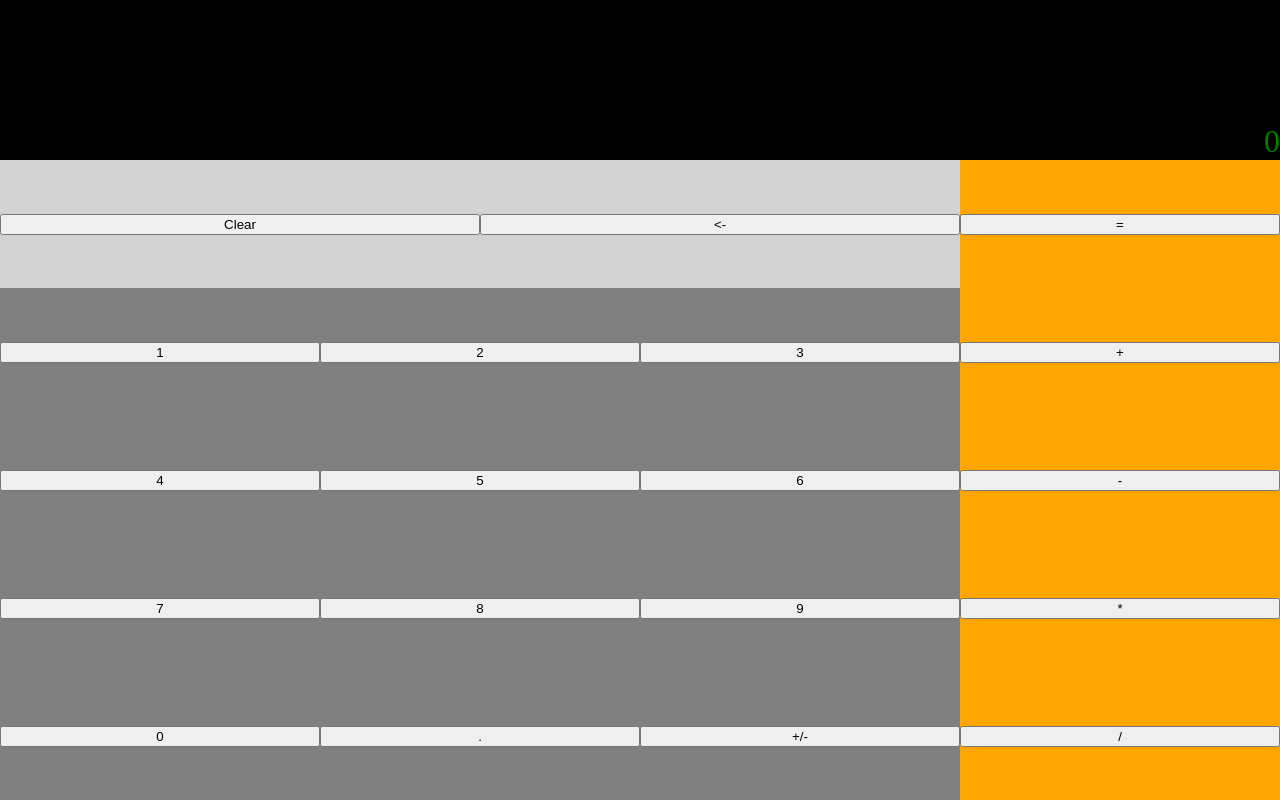
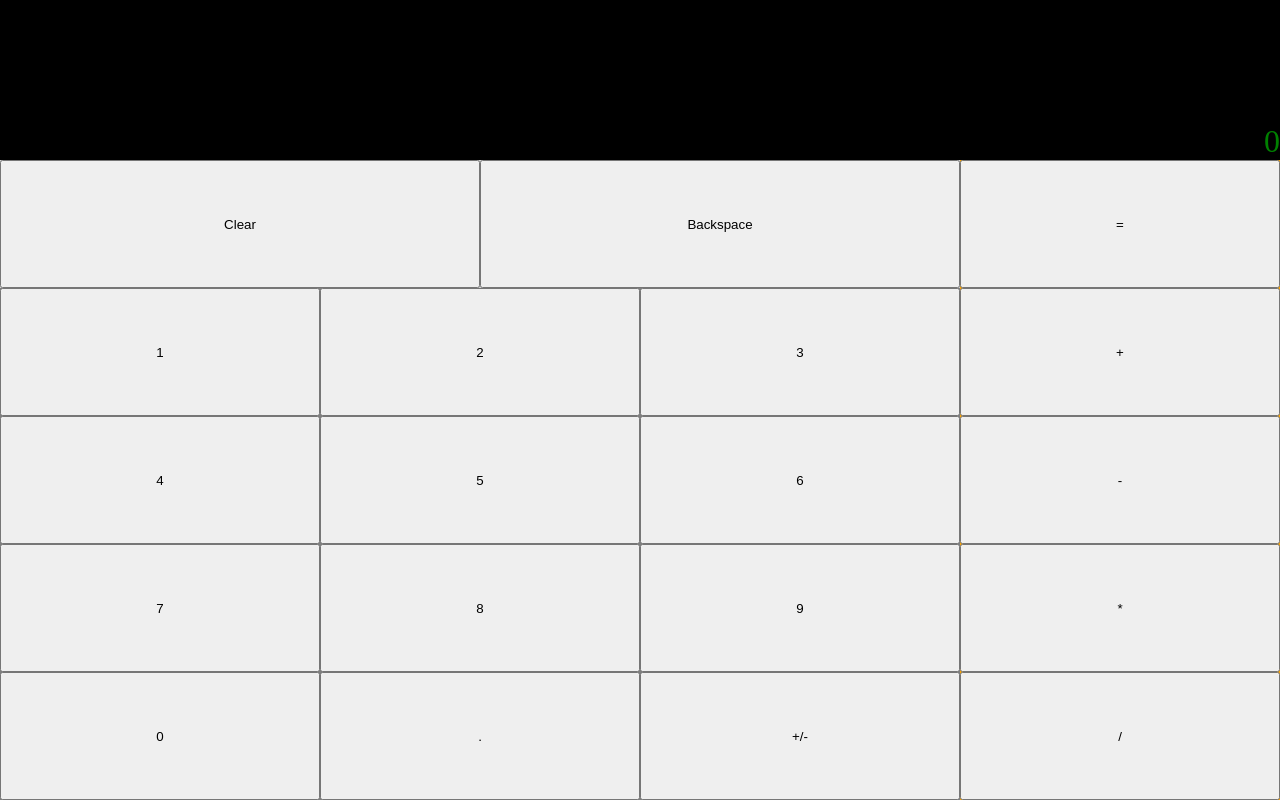
Before and after one commit to idelgass/WebCalculator, a plain HTML site: page index.html in a window 1280 px wide. Drawn offline with Linux system fonts and the light colour scheme.

Commit message:
Removed redundant containers on buttons
- Removed the key containers from the buttons so they can now fill out the flexbox layout
- Opad has a vertical layout, so rows needed to be removed too
- Will need to rewire the querySelectorAll paths in main.js so buttons can be located

```diff
--- a/index.html
+++ b/index.html
@@ -15,84 +15,36 @@
       <div class="keyset">
         <div class="numpad">
           <div class="numpad__row" id="numpad__rowspec">
-            <div class="key" id="key-clear">
             <button type="button" name="key-clear">Clear</button>
-            </div>
-            <div class="key" id="key-delete">
-              <button type="button" name="key-delete"><-</button>
-            </div>
+            <button type="button" name="key-delete">Backspace</button>
           </div>
           <div class="numpad__row" id="numpad__row0">
-            <div class="key" id="key-one">
             <button type="button" name="key-one">1</button>
-            </div>
-            <div class="key" id="key-two">
             <button type="button" name="key-two">2</button>
-            </div>
-            <div class="key" id="key-three">
             <button type="button" name="key-three">3</button>
           </div>
-          </div>
           <div class="numpad__row" id="numpad__row1">
-            <div class="key" id="key-four">
             <button type="button" name="key-four">4</button>
-            </div>
-            <div class="key" id="key-five">
             <button type="button" name="key-five">5</button>
-            </div>
-            <div class="key" id="key-six">
             <button type="button" name="key-six">6</button>
           </div>
-          </div>
           <div class="numpad__row" id="numpad__row2">
-            <div class="key" id="key-seven">
             <button type="button" name="key-seven">7</button>
-            </div>
-            <div class="key" id="key-eight">
             <button type="button" name="key-eight">8</button>
-            </div>
-            <div class="key" id="key-nine">
             <button type="button" name="key-nine">9</button>
           </div>
-          </div>
           <div class="numpad__row" id="numpad__row3">
-            <div class="key" id="key-zero">
             <button type="button" name="key-zero">0</button>
-            </div>
-            <div class="key" id="key-point">
             <button type="button" name="key-point">.</button>
-            </div>
-            <div class="key" id="key-sign">
             <button type="button" name="key-sign">+/-</button>
           </div>
         </div>
-        </div>
         <div class="opad">
-          <div class="opad__row" id="opad__row0">
-            <div class="key" id="key-equals">
           <button type="button" name="key-equals">=</button>
-            </div>
-          </div>
-          <div class="opad__row" id="opad__row1">
-            <div class="key" id="key-plus">
           <button type="button" name="key-plus">+</button>
-            </div>
-          </div>
-          <div class="opad__row" id="opad__row2">
-            <div class="key" id="key-minus">
           <button type="button" name="key-minus">-</button>
-            </div>
-          </div>
-          <div class="opad__row" id="opad__row3">
-            <div class="key" id="key-multiply">
           <button type="button" name="key-multiply">*</button>
-            </div>
-          </div>
-          <div class="opad__row" id="opad__row4">
-            <div class="key" id="key-divide">
           <button type="button" name="key-divide">/</button>
-            </div>
-          </div>
         </div>
       </div>
     </div>
```
Lines whose indentation alone changed are shown as unchanged.
